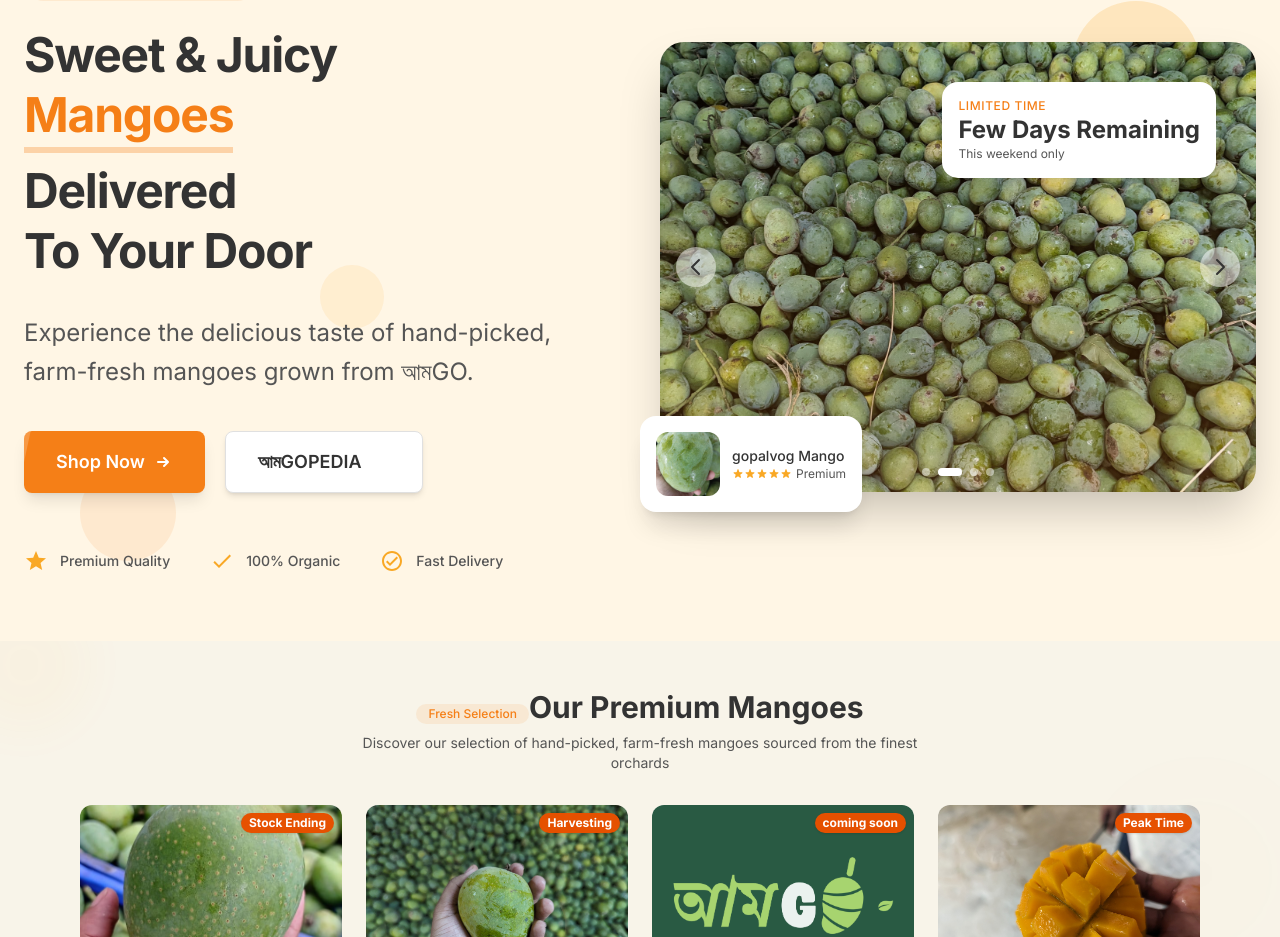
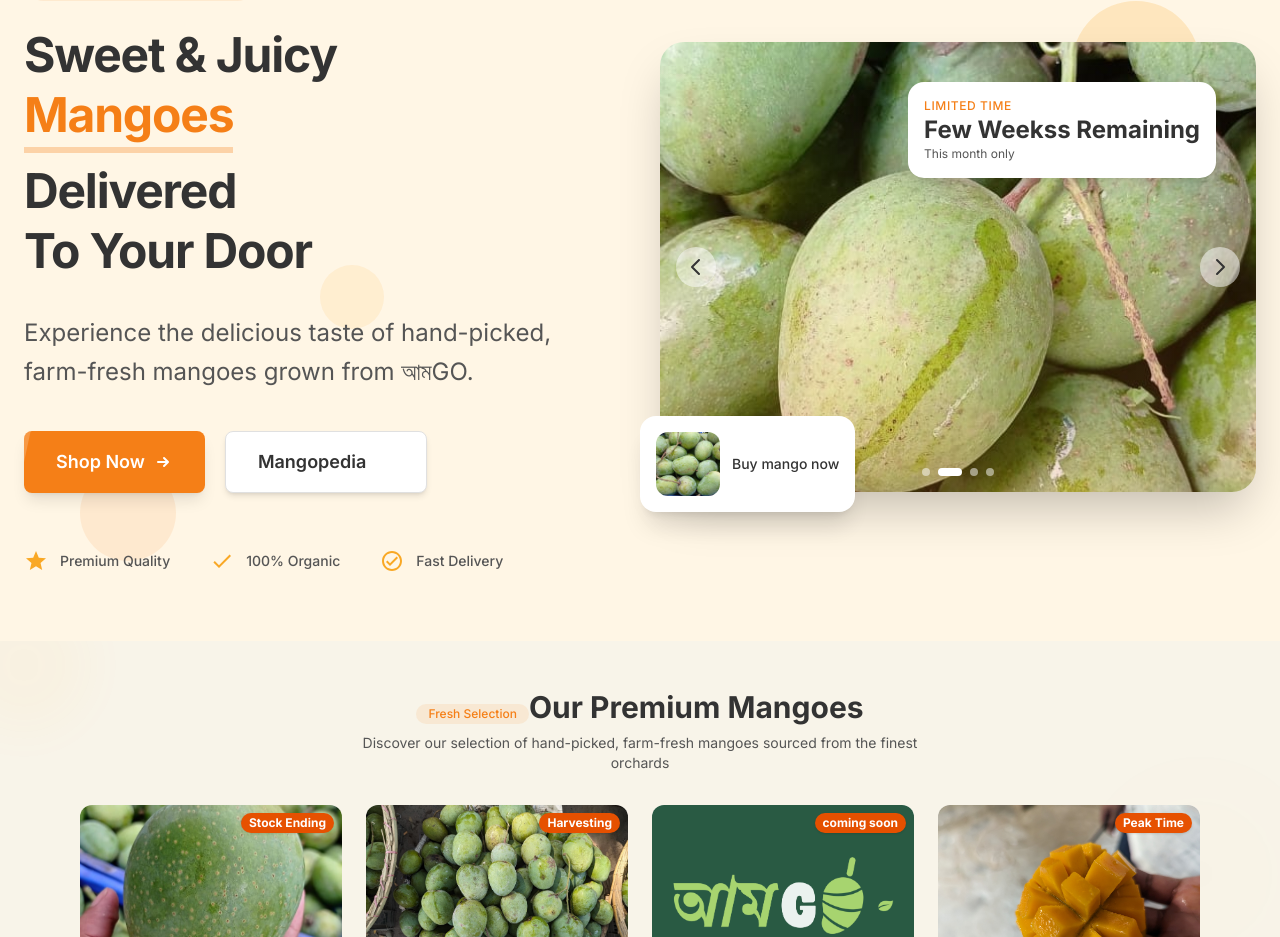
Before and after one commit to Xantonozar/aamgo, a Next.js app: page / in a window 1280 px wide. Shown: the part 155-1092 px from the top of the page. Built offline with nearby package versions, Linux system fonts and the light colour scheme.

Commit message:
Add files via upload

```diff
--- a/app/components/HeroSection.js
+++ b/app/components/HeroSection.js
@@ -9,35 +9,35 @@ export default function HeroSection() {
   const carouselItems = [
     {
       image: {
-        src: "/mangoes/himsagar1.jpg",
+        src: "/mangoes/himsaga1.jpg",
         alt: "Fresh mangoes on wooden table"
       },
       offer: {
         label: "Special Offer",
-        discount: "20% OFF",
-        subtext: "On first order"
+        discount: "Free Delivery ",
+        subtext: "Point delivery only"
       },
       product: {
-        name: "Himsagar Mango",
-        image: "/mangoes/khirsapat2.jpg",
+        name: "Quality Packeging",
+        image: "/mangoes/himsagar2.jpg",
         rating: 5,
         badge: "Sweetest"
       }
     },
     {
       image: {
-        src: "/mangoes/khirsapat3.jpg",
+        src: "/mangoes/gopal3.jpg",
         alt: "Mango slices"
       },
       offer: {
         label: "Limited Time",
-        discount: "Few Days Remaining",
-        subtext: "This weekend only"
+        discount: "Few Weekss Remaining",
+        subtext: "This month only"
       },
       product: {
-        name: "gopalvog Mango",
-        image: "/mangoes/himsagar2.jpg",
-        rating: 4.5,
+        name: "Buy mango now",
+        image: "/mangoes/gopal2.jpg",
+        rating:1,
         badge: "Premium"
       }
     },
@@ -47,15 +47,15 @@ export default function HeroSection() {
         alt: "Mango farm harvest"
       },
       offer: {
-        label: "Prebooking purchase",
+        label: "Special Deal",
         discount: "6KG FREE",
         subtext: "Minimum 40kg order"
       },
       product: {
-        name: "Langra Mango",
+        name: "Khirsapat Only",
         image: "/mangoes/khirsapat1.jpg",
         rating: 4,
-        badge: "Coming Soon"
+        badge: "Khirsapat Only"
       }
     },
     {
@@ -64,12 +64,12 @@ export default function HeroSection() {
         alt: "Mango close up"
       },
       offer: {
-        label: "New Season",
-        discount: "Stock Loading",
-        subtext: "Please wait"
+        label: "Carbide Free",
+        discount: "Organic mangoes",
+        subtext: "Eat healthy "
       },
       product: {
-        name: "Amropali Mango",
+        name: "Health Matters",
         image: "/mangoes/gopal2.jpg",
         rating: 5,
         badge: "Harvestinng in Tree"
@@ -211,7 +211,7 @@ export default function HeroSection() {
                 className="inline-flex items-center justify-center bg-white text-[#333333] font-semibold px-6 md:px-8 py-3 md:py-4 rounded-lg border border-[#e0e0e0] hover:border-[#f57f17] hover:text-[#f57f17] transition-all duration-300 shadow-md hover:shadow-lg transform hover:-translate-y-1 hover:scale-105 group text-base md:text-lg whitespace-nowrap"
               >
                 <span className="relative z-10 flex items-center">
-                 আমGOPEDIA
+                 Mangopedia
                   <svg xmlns="http://www.w3.org/2000/svg" className="h-4 w-4 md:h-5 md:w-5 ml-2 opacity-0 group-hover:opacity-100 transform -translate-x-2 group-hover:translate-x-0 transition-all duration-300" viewBox="0 0 20 20" fill="currentColor">
                     <path d="M10 12a2 2 0 100-4 2 2 0 000 4z" />
                     <path fillRule="evenodd" d="M.458 10C1.732 5.943 5.522 3 10 3s8.268 2.943 9.542 7c-1.274 4.057-5.064 7-9.542 7S1.732 14.057.458 10zM14 10a4 4 0 11-8 0 4 4 0 018 0z" clipRule="evenodd" />
@@ -334,7 +334,7 @@ export default function HeroSection() {
               </div>
               <div>
                 <div className="text-xs md:text-sm font-medium text-[#333333] hover:text-[#f57f17] transition-colors duration-300">{currentItem.product.name}</div>
-                <div className="flex items-center">
+                {/* <div className="flex items-center">
                   {[...Array(5)].map((_, i) => (
                     <svg
                       key={i}
@@ -347,7 +347,7 @@ export default function HeroSection() {
                     </svg>
                   ))}
                   <span className="text-[8px] md:text-xs text-[#555555] ml-1 hover:text-[#f57f17] transition-colors duration-300">{currentItem.product.badge}</span>
-                </div>
+                </div> */}
               </div>
             </div>
           </div>
--- a/app/components/Navbar.js
+++ b/app/components/Navbar.js
@@ -6,7 +6,7 @@ import { MagnifyingGlassIcon, XMarkIcon } from '@heroicons/react/24/outline';
 
 // Import product data from ProductGrid
 const products = [
-    {
+  {
     "id": 1,
     "name": "Gopalbhog - 12kg",
     "description": "An early-season mango known for its sweet taste and minimal fiber content.",
@@ -62,7 +62,7 @@ const products = [
     "name": "Himsagar - 12kg",
     "description": "A popular variety with fiberless, juicy pulp and a rich aroma.",
     "price": 1189.00,
-    "image": "/mangoes/himsagar1.jpg",
+    "image": "/mangoes/himsagar4.jpg",
     "badge": "Peak Hour",
     "rating": 4.9,
     "reviews": 160,
@@ -79,7 +79,7 @@ const products = [
     "name": "Himsagar - 23kg",
     "description": "A popular variety with fiberless, juicy pulp and a rich aroma.",
     "price": 2229.00,
-    "image": "/mangoes/himsagar2.jpg",
+    "image": "/mangoes/himsaga1.jpg",
     "badge": "Peak Hour",
     "rating": 4.9,
     "reviews": 160,
@@ -113,7 +113,7 @@ const products = [
     "name": "Khirsapat - 12kg",
     "description": "Premium Khirsapat mangoes from Chapainawabganj, celebrated for their sweet, fiberless flesh and rich aroma.",
     "price": 1189.00,
-    "image": "/mangoes/khirsapat1.jpg",
+    "image": "/mangoes/khirsapat6.jpg",
     "badge": "Peak Hour",
     "rating": 4.8,
     "reviews": 102,
@@ -130,7 +130,7 @@ const products = [
     "name": "Khirsapat - 23kg",
     "description": "Bulk pack of Khirsapat mangoes, perfect for gatherings or sharing. Enjoy the authentic taste of Chapainawabganj's finest.",
     "price": 2229.00,
-    "image": "/mangoes/khirsapat2.jpg",
+    "image": "/mangoes/khirsapat4.jpg",
     "badge": "Peak Hour",
     "rating": 4.8,
     "reviews": 102,
@@ -147,7 +147,7 @@ const products = [
     "name": "Khirsapat - 46kg",
     "description": "Family-sized pack of Khirsapat mangoes, ensuring everyone gets a taste of this delightful variety.",
     "price": 4279.00,
-    "image": "/mangoes/khirsapat3.jpg",
+    "image": "/mangoes/khirsapat5.jpg",
     "badge": "Peak Hour",
     "rating": 4.8,
     "reviews": 102,
@@ -261,7 +261,8 @@ const products = [
     "origin": "Chapai Nawabganj",
     "amount": 46
   }
-];
+
+]
 
 export default function Navbar() {
   const [isOpen, setIsOpen] = useState(false);
--- a/app/components/ProductShowcase.js
+++ b/app/components/ProductShowcase.js
@@ -16,7 +16,7 @@ const featuredProducts = [
     name: 'Amrapali - 12kg',
     description: 'A hybrid variety with deep orange flesh, known for its sweetness and longer shelf life.',
     price: 0,
-    image: '/mangoes/himsagar1.jpg',
+    image: '/mangoes/himsaga1.jpg',
     badge: 'Harvesting',
   },
   {
```
